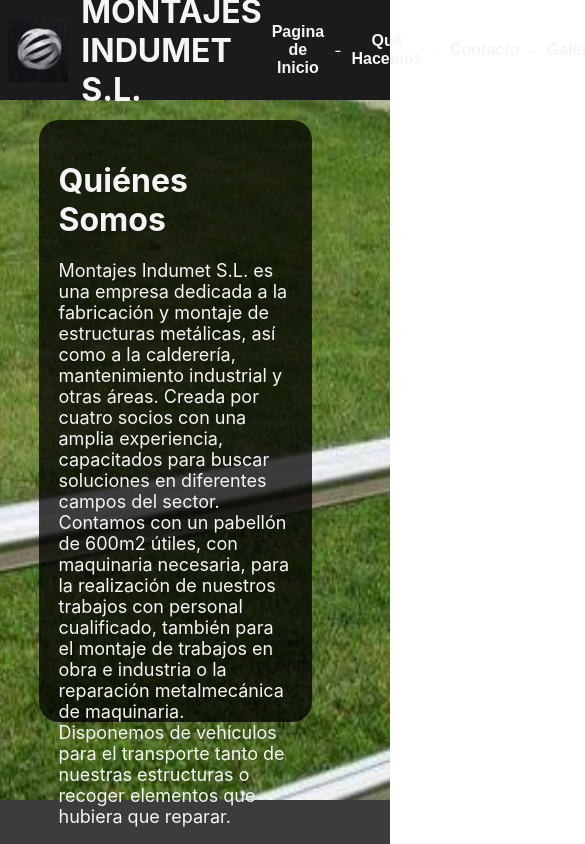
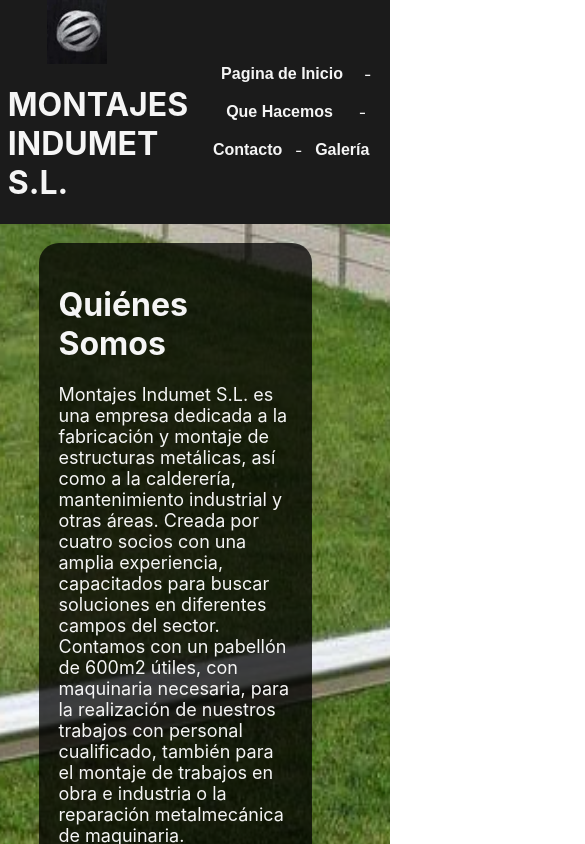
Before and after one commit to Oliver343/montajes-indumet-sl, a React (Create React App) app: page / in a window 390 px wide. Shown: the top 844 px of the page, 585 px wide, since content can reach past the window. Built offline with nearby package versions, Linux system fonts and the light colour scheme.

Commit message:
mobile spacing improved

```diff
--- a/src/pages/WholeSite.css
+++ b/src/pages/WholeSite.css
@@ -16,7 +16,7 @@
 .header {
     background-color: rgb(27, 27, 27);
     color: whitesmoke;
-    height: 100px;
+    min-height: 100px;
     display: flex;
     justify-content: space-between;
     align-items: center;
@@ -28,6 +28,7 @@
     display: flex;
     align-items: center;
     justify-content: space-evenly;
+    flex-wrap: wrap;
 }
 
 .header-link{
@@ -59,7 +60,7 @@
 
 .poster-board {
     background-image: url("../img/demo2.webp");
-    height: 700px;
+    min-height: 700px;
     background-position: center;
     background-size: 1900px 1300px;
     display: flex;
@@ -144,10 +145,11 @@
 .contact {
     background-color: rgb(27, 27, 27);
     color: whitesmoke;
-    height: 400px;
+    min-height: 400px;
     display: flex;
     justify-content: space-evenly;
     align-items: center;
+    flex-wrap: wrap;
 }
 
 .contact-inner {
```
